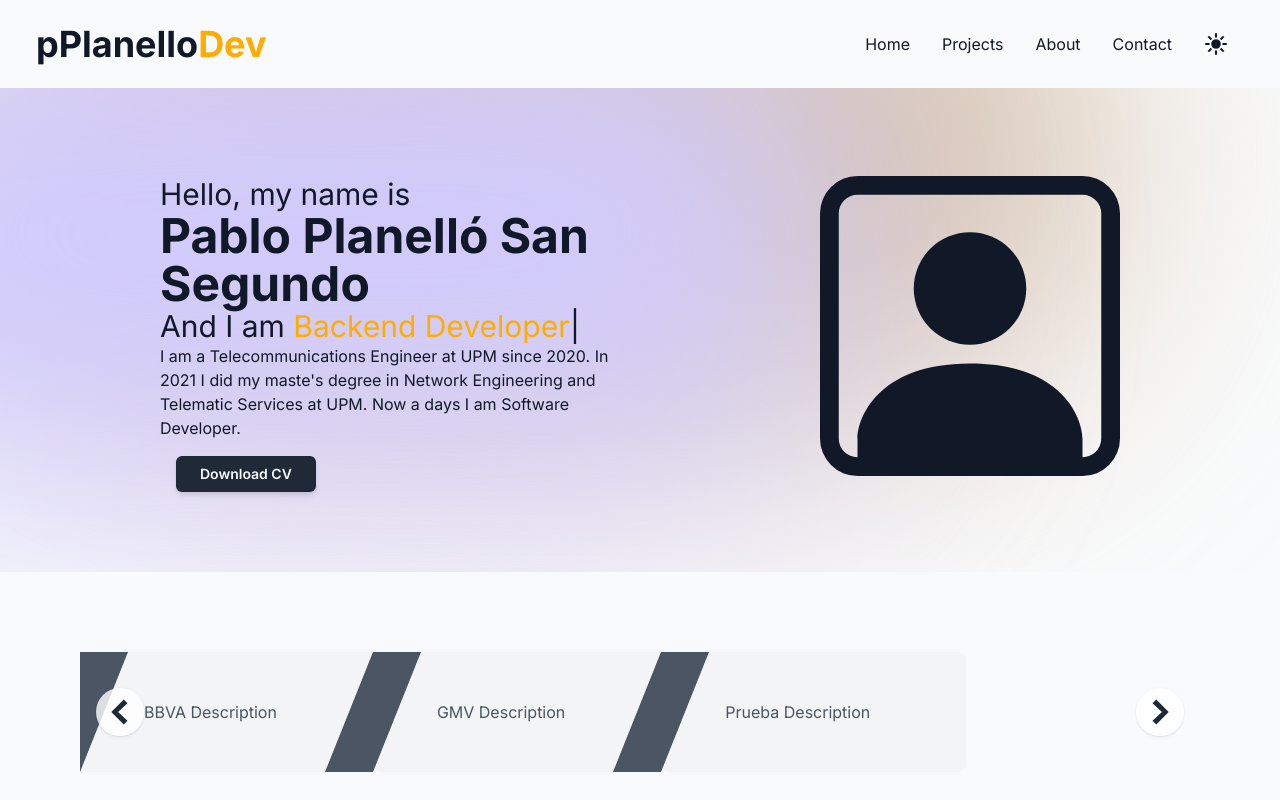
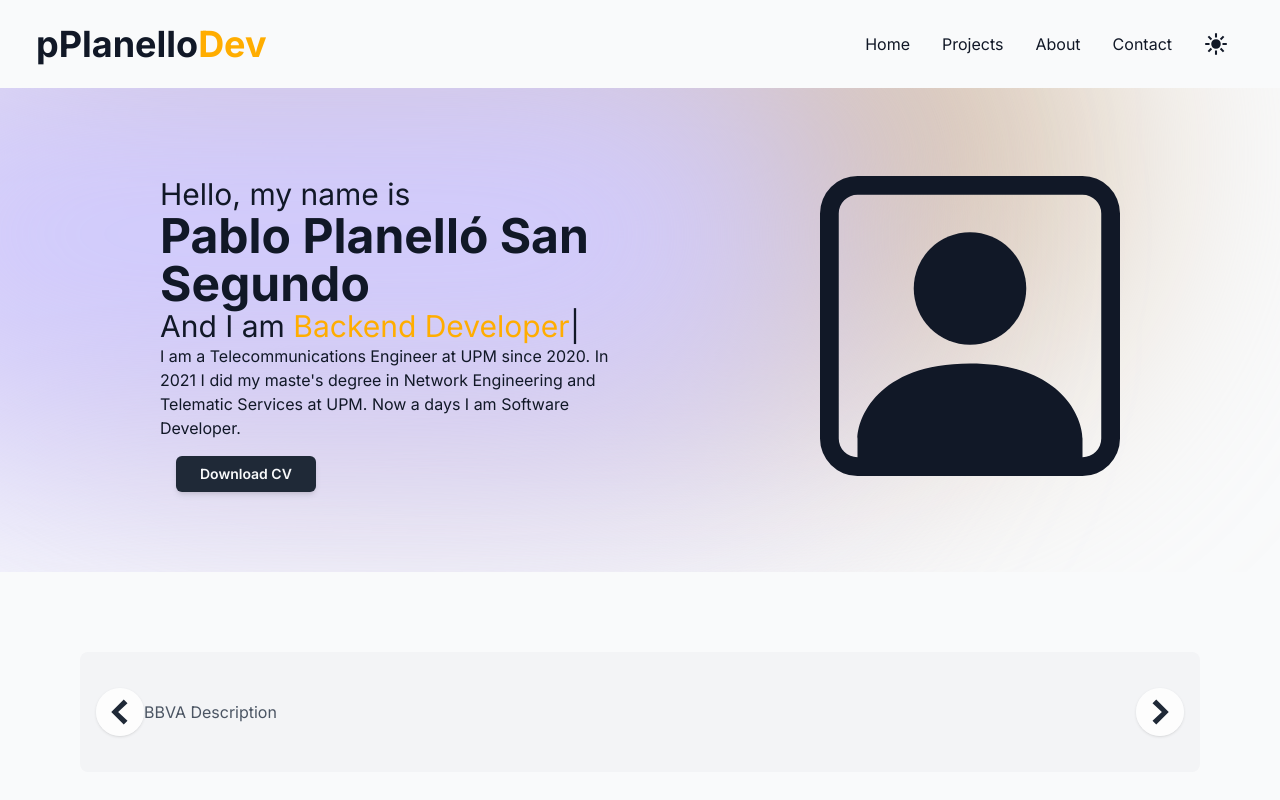
Before and after one commit to pPlanello/portfolio, a Next.js app: page / in a window 1280 px wide. Shown: the top 800 px of the page. Built offline with nearby package versions, Linux system fonts and the light colour scheme.

Commit message:
Fix carousel slides to full all width

```diff
--- a/package.json
+++ b/package.json
@@ -1,6 +1,6 @@
 {
 	"name": "portfolio",
-	"version": "0.10.1",
+	"version": "0.10.2",
 	"private": true,
 	"scripts": {
 		"dev": "next dev",
--- a/src/components/Carousel/Carousel.tsx
+++ b/src/components/Carousel/Carousel.tsx
@@ -34,12 +34,12 @@ export default function Carousel(props: Props): JSX.Element {
 		<>
 			<div className="overflow-hidden relative">
 				{/* Slides */}
-				<div className="flex">
+				<div className="w-full flex flex-row">
 					{props.slides &&
 						props.slides.map((slide: any, index: number) => (
 							<div
 								key={index}
-								className="h-full transition-transform ease-out duration-500"
+								className="w-full flex-shrink-0 h-full transition-transform ease-out duration-500"
 								style={{ transform: `translateX(-${currentSlide * 100}%)` }}
 							>
 								{slide}
--- a/src/components/CompanySlide/CompanySlide.tsx
+++ b/src/components/CompanySlide/CompanySlide.tsx
@@ -13,13 +13,6 @@ export default function CompanySlide(props: Props): JSX.Element {
 			<div className="p-12 md:pr-24 md:pl-16 md:py-12">
 				<p className="text-gray-600">{props.description}</p>
 			</div>
-			<svg
-				className="hidden md:block absolute inset-y-0 h-full w-24 fill-current text-gray-600 -ml-12"
-				viewBox="0 0 100 100"
-				preserveAspectRatio="none"
-			>
-				<polygon points="50,0 100,0 50,100 0,100" />
-			</svg>
 		</div>
 	)
 }
```
